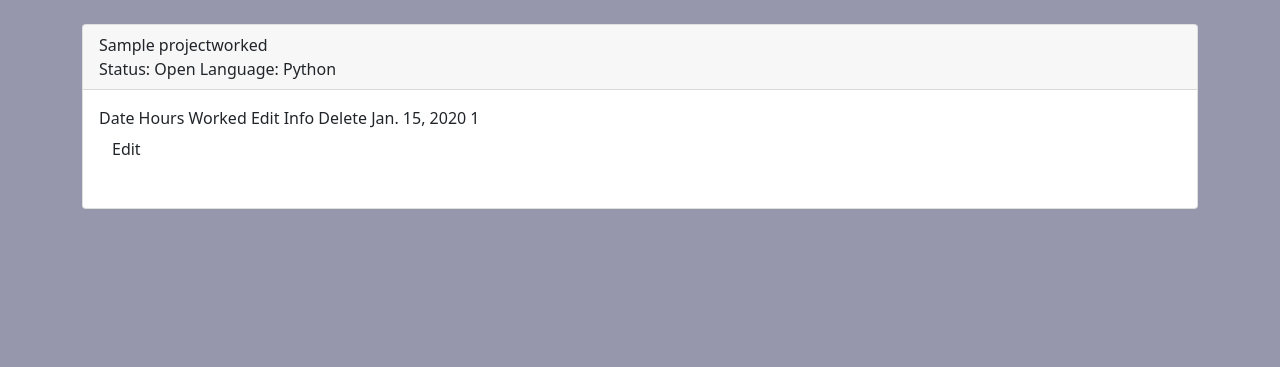
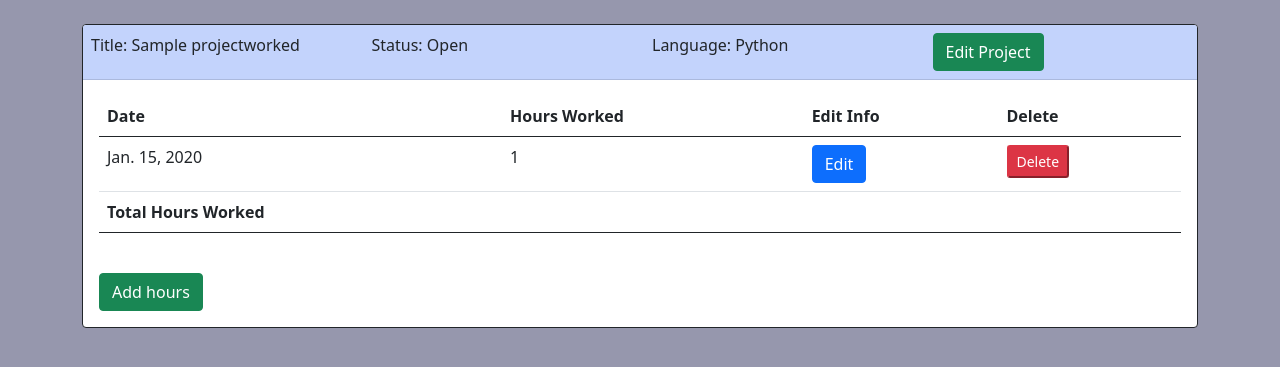
Before and after one commit to amyjprogrammer/dev_hours, a Django app: page / in a window 1280 px wide. Shown: the part 58-425 px from the top of the page. Run offline with Django 3.2, Linux system fonts and the light colour scheme; tables that the repository leaves empty hold one stand-in row (values such as "Sample post"); some libraries are stand-ins or nearby versions.

Commit message:
New Html and Views

```diff
--- a/hours/templates/hours/home.html
+++ b/hours/templates/hours/home.html
@@ -9,17 +9,26 @@
 {% block content %}
 {% if projects %}
   {% for project in projects %}
-    <div class="card mb-4">
-      <div class="card-header">
-        <i class="fas fa-table mr-1"></i>
-        {{ project.title }}
-        <br>
-        Status: {{ project.status }}
-        Language: {{ project.code_language }}
+    <div class="card border-dark mb-4">
+      <div class="card-header p-2 ">
+        <div class="row">
+          <div class="col-md-3">
+            Title: {{ project.title }}
+          </div>
+          <div class="col-md-3">
+            Status: {{ project.status }}
+          </div>
+          <div class="col-md-3">
+            Language: {{ project.code_language }}
+          </div>
+          <div class="col-md-3">
+            <a href="{% url 'hours:updating_project_worked' project.id %}" class="btn btn-success">Edit Project</a>
+          </div>
+        </div>
       </div>
 
       <div class="card-body">
-        <div class="table-responsive">
+        <table class="table">
           <thead>
             <tr>
               <th>Date</th>
@@ -28,33 +37,41 @@
               <th>Delete</th>
             </tr>
           </thead>
+          <tfoot>
+            <tr>
+              <th>Total Hours Worked</th>
+              <th></th>
+              <th></th>
+              <th></th>
+            </tr>
+          </tfoot>
           <tbody>
             {% for hour in project.trackinghours_set.all %}
               <tr>
                 <td>{{ hour.date_added }}</td>
                 <td>{{ hour.hours_worked_in_day }}</td>
                 <td>
-                  <form action="{% url 'hours:edit_trackinghours' hour.id %}" method="post">
-                    {% csrf_token %}
-                    <button type="submit" class="btn btn-secondary-sm">Edit</button>
-                  </form>
+                  <a href="{% url 'hours:edit_trackinghours' hour.id %}" class="btn btn-primary">Edit</a>
                 </td>
                 <td>
                   <form action="{% url 'hours:delete_trackinghours' hour.id %}" method="post">
                     {% csrf_token %}
-                    <button type="submit" class="btn">
-                      <i class="fas fa-trash-alt"></i>
+                    <button type="submit" class="btn-sm btn-danger">Delete
                     </button>
                   </form>
                 </td>
               </tr>
             {% endfor %}
           </tbody>
-        </div>
+
+        </table>
+        <br>
+        <a href="{% url 'hours:add_trackinghours' project.id %}" class="btn btn-success">Add hours</a>
       </div>
 
     </div>
   {% endfor %}
+
 {% else %}
 
 <div class="card border-primary">
--- a/hours/templates/hours/project_worked.html
+++ b/hours/templates/hours/project_worked.html
@@ -7,7 +7,7 @@
 {% endblock title %}
 
 {% block content %}
-  <div class="card border-primary">
+  <div class="card border-dark">
     <div class="card-header pt-4">
       <a href="{% url 'hours:home' %}" class="btn btn-secondary">Home</a>
     </div>
--- a/hours/urls.py
+++ b/hours/urls.py
@@ -10,4 +10,5 @@ urlpatterns = [
     path('updating-project-worked/<int:project_id>/', views.updating_project_worked, name='updating_project_worked',),
     path('edit-hours/<int:hours_id>/', views.edit_trackinghours, name='edit_trackinghours',),
     path('delete-hours/<int:hours_id>/', views.delete_trackinghours, name='delete_trackinghours',),
+    path('add-hours/<int:project_id>/', views.add_trackinghours, name='add_trackinghours',),
 ]
--- a/hours/views.py
+++ b/hours/views.py
@@ -8,17 +8,7 @@ from .forms import ProjectWorkedForm, TrackingHoursForm
 def home(request):
     projects = ProjectWorked.objects.all()
 
-    if request.method != "POST":
-        #show hours worked form
-        form = TrackingHoursForm()
-
-    else:
-        form = TrackingHoursForm(request.POST)
-        if form.is_valid():
-            form.save()
-            return redirect('/')
-
-    context= {'projects': projects, 'form': form}
+    context= {'projects': projects}
     return render(request, 'hours/home.html', context)
 
 def project_worked(request):
@@ -67,6 +57,10 @@ def edit_trackinghours(request, hours_id):
             form.save()
             return redirect('hours:home')
 
+    context = {'hours': hours, 'form': form}
+    return render(request, 'hours/edit_trackinghours.html', context)
+
+
 def delete_trackinghours(request, hours_id):
     hours = get_object_or_404(TrackingHours, id=hours_id)
 
@@ -74,3 +68,22 @@ def delete_trackinghours(request, hours_id):
         hours.delete()
         context={'hours':hours}
         return redirect('hours:home')
+
+
+def add_trackinghours(request, project_id):
+    project = get_object_or_404(ProjectWorked, id=project_id)
+
+    if request.method != "POST":
+        #show hours worked form
+        form = TrackingHoursForm()
+
+    else:
+        form = TrackingHoursForm(data=request.POST)
+        if form.is_valid():
+            add_hours = form.save(commit=False)
+            add_hours.hours = project
+            add_hours.save()
+            return redirect('hours:home')
+
+    context={'form': form, 'project': project}
+    return render(request, 'hours/add_trackinghours.html', context)
--- a/static/css/main.css
+++ b/static/css/main.css
@@ -21,3 +21,7 @@ body {
 .asteriskField {
   display: none;
 }
+
+.card-header {
+  background-color: #C3D3FC;
+}
```
Also changed, not shown: hours/templates/hours/add_trackinghours.html (added, +18 -0 lines), hours/templates/hours/edit_trackinghours.html (added, +18 -0 lines).
